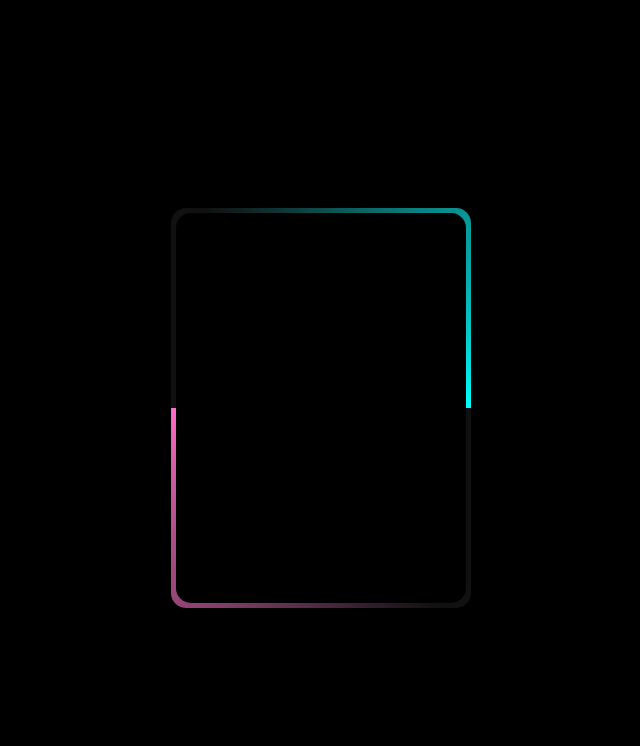
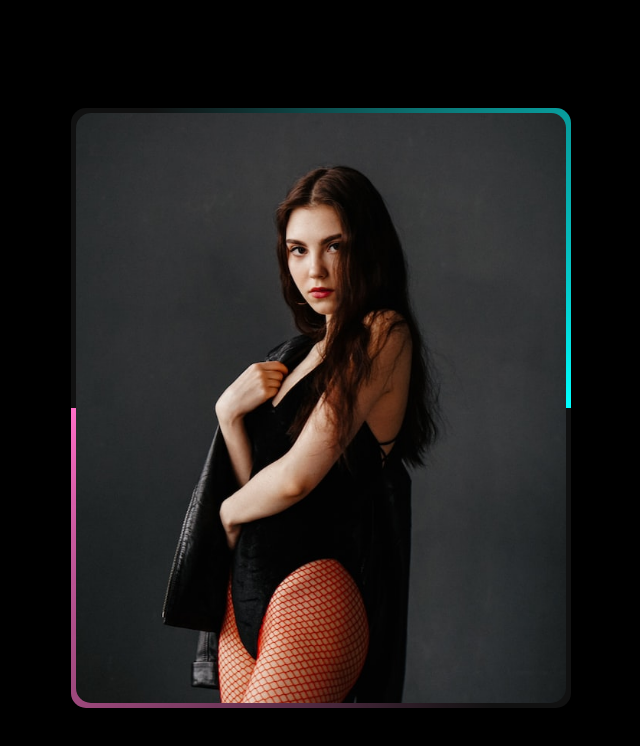
Before and after one commit to Pika-Pikaboo/Animated-Border, a plain HTML site: page index.html in a window 1280 px wide. Shown: the whole page, without its empty margins (327-967 px from the left). Drawn offline with Linux system fonts and the light colour scheme.

Commit message:
added photo

```diff
--- a/index.html
+++ b/index.html
@@ -19,8 +19,8 @@
 		.card {
 			position: relative;
 			background-color: #111;
-			width: 300px;
-			height: 400px;
+			width: 500px;
+			height: 600px;
 			display: flex;
 			justify-content: center;
 			align-items: center;
@@ -31,8 +31,8 @@
 		.card::before {
 			position: absolute;
 			content: "";
-			width: 600px;
-			height: 700px;
+			width: 850px;
+			height: 850px;
 			background-image: conic-gradient(transparent, transparent, transparent, cyan);
 			animation: spin 4s linear infinite;
 		}
@@ -40,8 +40,8 @@
 		.card::after {
 			position: absolute;
 			content: "";
-			width: 600px;
-			height: 700px;
+			width: 850px;
+			height: 850px;
 			background-image: conic-gradient(transparent, transparent, transparent, #ff6ec7);
 			animation: spin 4s linear infinite;
 			animation-delay: -2s;
@@ -57,12 +57,23 @@
 			}
 		}
 
-		span {
+		.card>img {
 			position: absolute;
-			inset: 5px;
+			object-fit: cover;
+			object-position: center;
+			width: 490px;
+			height: 590px;
 			border-radius: 15px;
-			background-color: rgba(0, 0, 0, 1);
-			z-index: 1;
+			z-index: 10;
+		}
+
+		@media (prefers-reduced-motion) {
+
+			.card::before,
+			.card::after {
+				animation: none;
+				background-image: none;
+			}
 		}
 
 		</style>
@@ -70,7 +81,7 @@
 
 	<body>
 		<div class="card">
-			<span></span>
+			<img src="Images/1.jpg" alt="model">
 		</div>
 	</body>
 
```
Also changed, not shown: Images/1.jpg (added), Images/2.jpg (added).
